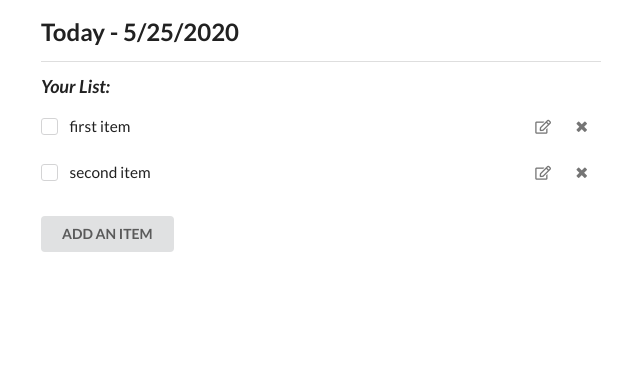
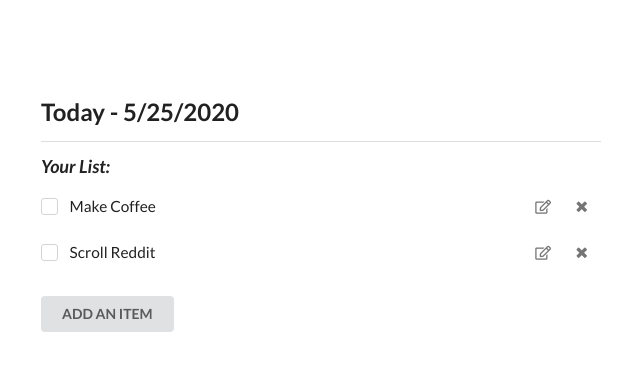
Before and after one commit to dgrayboff/react-todo-app, a React (Create React App) app: page / in a window 1280 px wide. Shown: the top 370 px of the page, without its empty margins (319-959 px from the left). Built offline with nearby package versions, Linux system fonts and the light colour scheme.

Commit message:
working on EditListItem onChange  functionality. Added onEditChange handler to ListItem to pass up to App

```diff
--- a/src/components/App.js
+++ b/src/components/App.js
@@ -5,7 +5,7 @@ import AddItem from './AddItem';
 
 class App extends React.Component {
   state = {
-    items: ['first item', 'second item'],
+    items: ['Make Coffee', 'Scroll Reddit'],
     newItem: '',
     addItem: null,
   };
@@ -44,13 +44,18 @@ class App extends React.Component {
     });
   };
 
+  onEditItem = (itemToEdit) => {
+    console.log('App - onEditItem: ', itemToEdit);
+
+  };
+
   render() {
     return (
       <div className="ui container app">
         <List
           items={this.state.items}
           onRemoveItem={this.onRemoveItem}
-          // onEditItem={this.onEditItem}
+          onEditItem={this.onEditItem}
         />
         <AddItem
           onSaveSubmit={this.onSaveSubmit}
--- a/src/components/EditListItem.js
+++ b/src/components/EditListItem.js
@@ -4,7 +4,10 @@ import Form from './Form';
 const EditListItem = (props) => {
   console.log('EditListItem props: ', props);
   return (
-    <Form value={props.itemValue}/>
+    <Form
+      value={props.itemValue}
+      onChange={props.onEditChange}
+    />
   );
 };
 
--- a/src/components/List.js
+++ b/src/components/List.js
@@ -11,14 +11,14 @@ const currDate = () => {
   return `${month}/${day}/${year}`;
 };
 
-const List = ({ items, onRemoveItem, onEditItem, handleCheck }) => {
+const List = ({ items, onRemoveItem, onEditItem }) => {
   const renderedList = items.map((item) => {
     return (
       <ListItem
         item={item}
         key={item.toString()}
         onRemoveItem={() => onRemoveItem(item)}
-        onEditItem={() => onEditItem(item)}
+        onEditItem={onEditItem}
       />
     );
   });
--- a/src/components/ListItem.js
+++ b/src/components/ListItem.js
@@ -22,14 +22,23 @@ class ListItem extends React.Component {
     });
   };
 
+  onEditChange = (itemValue) => {
+    console.log('onEditChange: ', itemValue)
+    this.props.onEditItem(itemValue);
+  };
+
   render() {
+    console.log('ListItem Props: ', this.props)
     const { item, onRemoveItem } = this.props;
 
     return (
       <li className="list-item">
         <div className="list-item-inner">
           {this.state.edit ? (
-            <EditListItem itemValue={item} />
+            <EditListItem
+              itemValue={item}
+              onEditChange={() => this.onEditChange(item)}
+            />
           ) : (
             <div className="ui checkbox">
               <input
--- a/src/styles/App.css
+++ b/src/styles/App.css
@@ -1,4 +1,8 @@
 .ui.container.app {
   padding: 20px;
   max-width: 600px !important;
+  position: absolute;
+  top: 10vh;
+  left: 50%;
+  transform: translate(-50%);
 }
```
Also changed, not shown: src/components/AddItem.js (+0 -56 lines), 1 other file (tests, documents, lock files or other folders).
